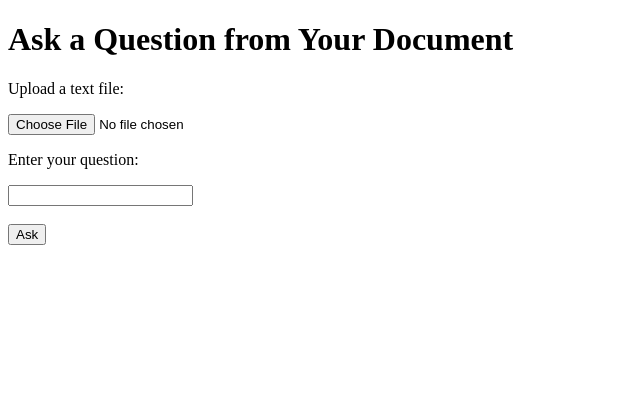
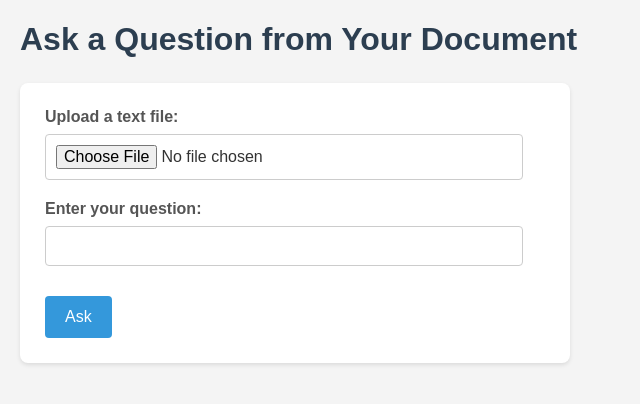
Before and after one commit to YeshwanthMotivity/DocuSense, a Flask app: template Q-A_Retrieval/templates/index.html in a window 1280 px wide. Shown: the top 404 px of the page, without its empty margins (0-640 px from the left). Run offline with Flask 3, Linux system fonts and the light colour scheme; the template is opened without the code that fills it, so the values that code supplies are empty.

Commit message:
AI-Fix: Applied 4 suggestion(s) to Q-A_Retrieval/templates/index.html

```diff
--- a/Q-A_Retrieval/templates/index.html
+++ b/Q-A_Retrieval/templates/index.html
@@ -1,17 +1,90 @@
-<!-- templates/index.html -->
 <!DOCTYPE html>
 <html>
 <head>
     <title>EasyContext QA</title>
+    <style>
+        body {
+            font-family: Arial, sans-serif;
+            margin: 20px;
+            background-color: #f4f4f4;
+            color: #333;
+        }
+        h1 {
+            color: #2c3e50;
+            margin-bottom: 25px;
+        }
+        h2, h3 {
+            color: #34495e;
+            margin-top: 30px;
+            margin-bottom: 15px;
+        }
+        form {
+            background-color: #ffffff;
+            padding: 25px;
+            border-radius: 8px;
+            box-shadow: 0 2px 4px rgba(0,0,0,0.1);
+            max-width: 500px;
+            margin-bottom: 30px;
+        }
+        .form-group {
+            margin-bottom: 20px;
+        }
+        label {
+            display: block;
+            margin-bottom: 8px;
+            font-weight: bold;
+            color: #555;
+        }
+        input[type="file"],
+        input[type="text"] {
+            width: calc(100% - 22px); /* Account for padding and border */
+            padding: 10px;
+            border: 1px solid #ccc;
+            border-radius: 4px;
+            box-sizing: border-box;
+            font-size: 16px;
+        }
+        input[type="submit"] {
+            background-color: #3498db;
+            color: white;
+            padding: 12px 20px;
+            border: none;
+            border-radius: 4px;
+            cursor: pointer;
+            font-size: 16px;
+            transition: background-color 0.3s ease;
+            margin-top: 10px;
+        }
+        input[type="submit"]:hover {
+            background-color: #2980b9;
+        }
+        pre {
+            background-color: #e8e8e8;
+            padding: 15px;
+            border-radius: 4px;
+            overflow-x: auto;
+            white-space: pre-wrap;
+            font-family: 'Courier New', Courier, monospace;
+            font-size: 14px;
+            line-height: 1.4;
+            border: 1px solid #ddd;
+        }
+        p {
+            line-height: 1.6;
+        }
+    </style>
 </head>
 <body>
     <h1>Ask a Question from Your Document</h1>
     <form method="post" enctype="multipart/form-data">
-        <p>Upload a text file:</p>
-        <input type="file" name="file" required>
-        <p>Enter your question:</p>
-        <input type="text" name="question" required>
-        <br><br>
+        <div class="form-group">
+            <label for="file_upload">Upload a text file:</label>
+            <input type="file" id="file_upload" name="file" required>
+        </div>
+        <div class="form-group">
+            <label for="question_input">Enter your question:</label>
+            <input type="text" id="question_input" name="question" required>
+        </div>
         <input type="submit" value="Ask">
     </form>
 
@@ -20,8 +93,10 @@
         <p>{{ answer }}</p>
         <h3>Prompt Used:</h3>
         <pre>{{ prompt }}</pre>
-        <h3>Raw Output (Debug):</h3>
-        <pre>{{ debug_info }}</pre>
+        {% if debug_mode %}
+            <h3>Raw Output (Debug):</h3>
+            <pre>{{ debug_info }}</pre>
+        {% endif %}
     {% endif %}
 </body>
 </html>
```
